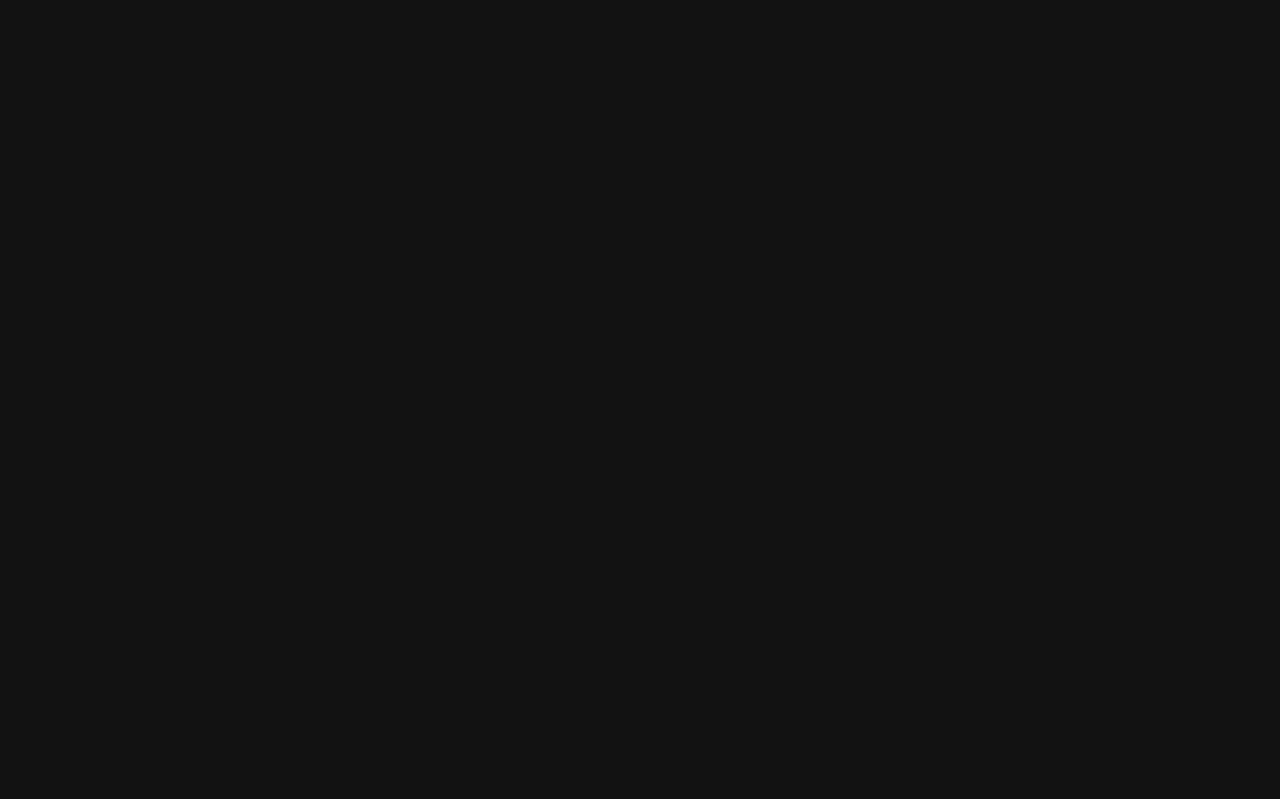
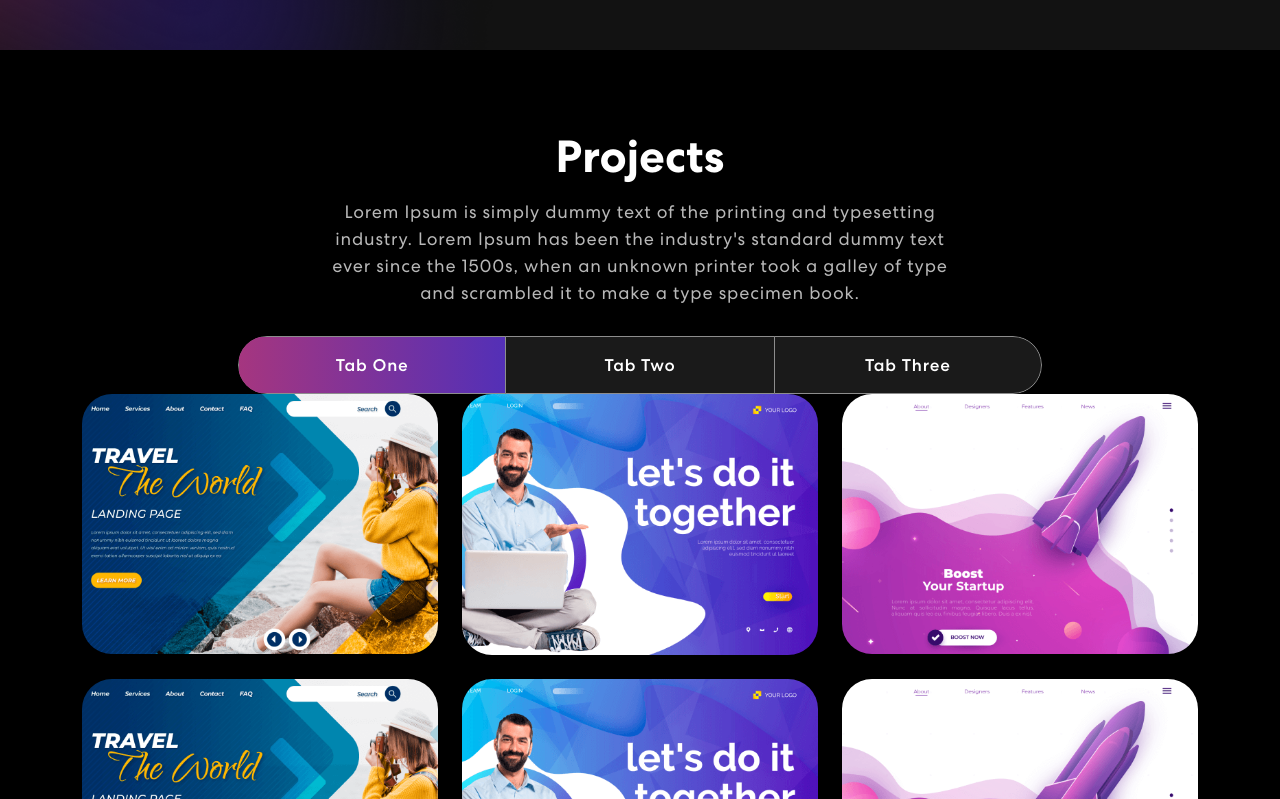
Before and after one commit to prabuhadi/personal-portofolio, a React (Create React App) app: page / in a window 1280 px wide. Shown: the part 1361-2160 px from the top of the page. Before the commit the page ends 1411 px from the top, so only its background shows below. Built offline with nearby package versions, Linux system fonts and the light colour scheme.

Commit message:
Adding project section and project card, modify banner and skills

```diff
--- a/src/App.css
+++ b/src/App.css
@@ -135,7 +135,7 @@
   background: rgba(217, 217, 217, 0.1);
   display: inline-flex;
   border-radius: 50%;
-  margin-right: 6px;
+  margin-right: 20px;
   align-items: center;
   justify-content: center;
   line-height: 1;
@@ -353,9 +353,137 @@
 }
 .background-image-left {
   top: 28%;
+  left: 0;
   position: absolute;
   bottom: 0;
   width: 40%;
+  z-index: -4;
+}
+
+/*///////////// Projects Section /////////////*/
+
+.project {
+  padding: 80px 0;
+  position: relative;
+  background-color: black;
+}
+.project h2 {
+  font-size: 45px;
+  font-weight: 700;
+  text-align: center;
+}
+.project p {
+  color: #b8b8b8;
+  font-size: 18px;
+  letter-spacing: 0.8px;
+  line-height: 1.5em;
+  margin: 14px auto 30px auto;
+  text-align: center;
+  width: 56%;
+}
+.project .nav.nav-pills {
+  width: 72%;
+  margin: 0 auto;
+  border-radius: 50px;
+  background-color: rgb(255 255 255 / 10%);
+  overflow: hidden;
+}
+.project .nav.nav-pills .nav-item {
+  width: 33.33333%;
+}
+.project .nav.nav-pills .nav-link {
+  background-color: transparent;
+  border-radius: 0;
+  padding: 17px 0;
+  color: #fff;
+  width: 100%;
+  font-size: 17px;
+  letter-spacing: 0.8px;
+  font-weight: 500;
+  position: relative;
+  transition: 0.3s ease-in-out;
+  text-align: center;
+  z-index: 0;
+}
+.project .nav.nav-pills .nav-link::before {
+  content: "";
+  position: absolute;
+  width: 0;
+  height: 100%;
+  background: linear-gradient(90.21deg, #aa367c -5.91%, #4a2fbd 111.58%);
+  top: 0;
+  left: 0;
+  z-index: -1;
+  transition: 0.3s ease-in-out;
+}
+.project .nav.nav-pills .nav-link.active::before {
+  width: 100% !important;
+}
+.project .nav.nav-pills .nav-link.active {
+  border: 1px solid rgba(255, 255, 255, 1);
+}
+.nav-link#projects-tabs-tab-first {
+  border: 1px solid rgba(255, 255, 255, 0.5);
+  border-radius: 55px 0px 0px 55px;
+}
+.nav-link#projects-tabs-tab-second {
+  border-top: 1px solid rgba(255, 255, 255, 0.5);
+  border-bottom: 1px solid rgba(255, 255, 255, 0.5);
+}
+.nav-link#projects-tabs-tab-third {
+  border: 1px solid rgba(255, 255, 255, 0.5);
+  border-radius: 0 55px 55px 0;
+}
+.proj-imgbx {
+  position: relative;
+  border-radius: 30px;
+  overflow: hidden;
+  margin-bottom: 24px;
+}
+.proj-imgbx::before {
+  content: "";
+  background: linear-gradient(90.21deg, #aa367c -5.91%, #4a2fbd 111.58%);
+  opacity: 0.85;
+  position: absolute;
+  width: 100%;
+  height: 0;
+  transition: 0.4s ease-in-out;
+}
+.proj-imgbx:hover::before {
+  height: 100%;
+}
+.proj-txtx {
+  position: absolute;
+  text-align: center;
+  top: 65%;
+  left: 50%;
+  transform: translate(-50%, -50%);
+  transition: 0.5s ease-in-out;
+  opacity: 0;
+  width: 100%;
+}
+.proj-imgbx:hover .proj-txtx {
+  top: 50%;
+  opacity: 1;
+}
+.proj-txtx h4 {
+  font-size: 30px;
+  font-weight: 700;
+  letter-spacing: 0.8px;
+  line-height: 1.1em;
+}
+.proj-txtx span {
+  font-style: italic;
+  font-weight: 400;
+  font-size: 15px;
+  letter-spacing: 0.8px;
+}
+.background-image-right {
+  top: 20%;
+  position: absolute;
+  bottom: 0;
+  width: 35%;
+  right: 0;
   z-index: -4;
 }
 
--- a/src/App.js
+++ b/src/App.js
@@ -3,6 +3,7 @@
 import { NavBar } from "./components/NavBar";
 import { Banner } from "./components/Banner";
 import { Skills } from "./components/Skills";
+import { Projects } from "./components/Projects";
 import "bootstrap/dist/css/bootstrap.min.css";
 
 function App() {
@@ -11,6 +12,7 @@
       <NavBar />
       <Banner />
       <Skills />
+      <Projects />
     </div>
   );
 }
--- a/src/components/Banner.js
+++ b/src/components/Banner.js
@@ -54,6 +54,7 @@
               {`Hi! I'm Prabu Hadi`}
               <br></br>
               <span className="wrap">{text}</span>
+              <span>_</span>
             </h1>
             <p>
               I'm front-end developer and back-end developer based in West Java,
--- /dev/null
+++ b/src/components/ProjectCard.js
@@ -0,0 +1,15 @@
+import { Container, Row, Col, Tab } from "react-bootstrap";
+
+export const ProjectCard = ({ title, description, imgUrl }) => {
+  return (
+    <Col size={12} sm={6} md={4}>
+      <div className="proj-imgbx">
+        <img src={imgUrl} />
+        <div className="proj-txtx">
+          <h4>{title}</h4>
+          <span>{description}</span>
+        </div>
+      </div>
+    </Col>
+  );
+};
--- /dev/null
+++ b/src/components/Projects.js
@@ -0,0 +1,84 @@
+import { Container, Row, Col, Tab, Nav } from "react-bootstrap";
+import { ProjectCard } from "./ProjectCard";
+import colorSharp2 from "../assets/img/color-sharp2.png";
+import projImg1 from "../assets/img/project-img1.png";
+import projImg2 from "../assets/img/project-img2.png";
+import projImg3 from "../assets/img/project-img3.png";
+
+export const Projects = () => {
+  const projects = [
+    {
+      title: "E-Commerce Website",
+      description: "Design & Development",
+      imgUrl: projImg1,
+    },
+    {
+      title: "E-Commerce Website",
+      description: "Design & Development",
+      imgUrl: projImg2,
+    },
+    {
+      title: "E-Commerce Website",
+      description: "Design & Development",
+      imgUrl: projImg3,
+    },
+    {
+      title: "E-Commerce Website",
+      description: "Design & Development",
+      imgUrl: projImg1,
+    },
+    {
+      title: "E-Commerce Website",
+      description: "Design & Development",
+      imgUrl: projImg2,
+    },
+    {
+      title: "E-Commerce Website",
+      description: "Design & Development",
+      imgUrl: projImg3,
+    },
+  ];
+
+  return (
+    <section className="project" id="project">
+      <Container>
+        <Row>
+          <Col>
+            <h2>Projects</h2>
+            <p>
+              Lorem Ipsum is simply dummy text of the printing and typesetting
+              industry. Lorem Ipsum has been the industry's standard dummy text
+              ever since the 1500s, when an unknown printer took a galley of
+              type and scrambled it to make a type specimen book.
+            </p>
+            <Tab.Container id="projects-tabs" defaultActiveKey="first">
+              <Nav variant="pills" defaultActiveKey="/home">
+                <Nav.Item>
+                  <Nav.Link eventKey="first">Tab One</Nav.Link>
+                </Nav.Item>
+                <Nav.Item>
+                  <Nav.Link eventKey="second">Tab Two</Nav.Link>
+                </Nav.Item>
+                <Nav.Item>
+                  <Nav.Link eventKey="third">Tab Three</Nav.Link>
+                </Nav.Item>
+              </Nav>
+              <Tab.Content>
+                <Tab.Pane eventKey="first">
+                  <Row>
+                    {projects.map((project, index) => {
+                      return <ProjectCard key={index} {...project} />;
+                    })}
+                  </Row>
+                </Tab.Pane>
+                <Tab.Pane eventKey="second">Lorem Ipsum</Tab.Pane>
+                <Tab.Pane eventKey="third">Lorem Ipsum</Tab.Pane>
+              </Tab.Content>
+            </Tab.Container>
+          </Col>
+        </Row>
+      </Container>
+      <img className="background-image-right" src={colorSharp2}></img>
+    </section>
+  );
+};
--- a/src/components/Skills.js
+++ b/src/components/Skills.js
@@ -66,7 +66,7 @@
           </Col>
         </Row>
       </Container>
-      {/* <img className="background-image-left" src={colorSharp} /> */}
+      <img className="background-image-left" src={colorSharp} />
     </section>
   );
 };
```
